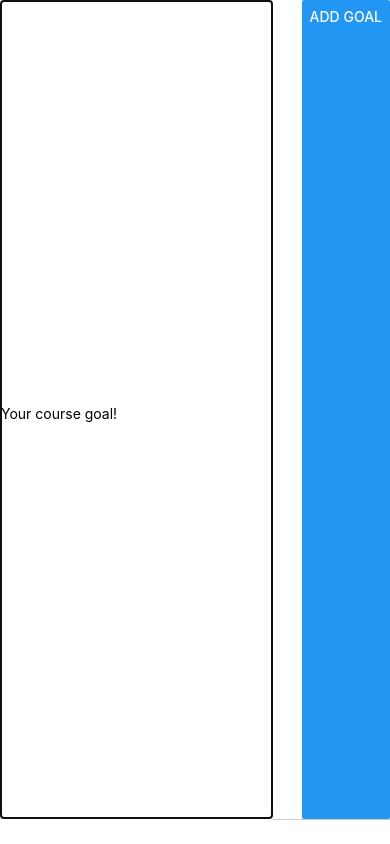
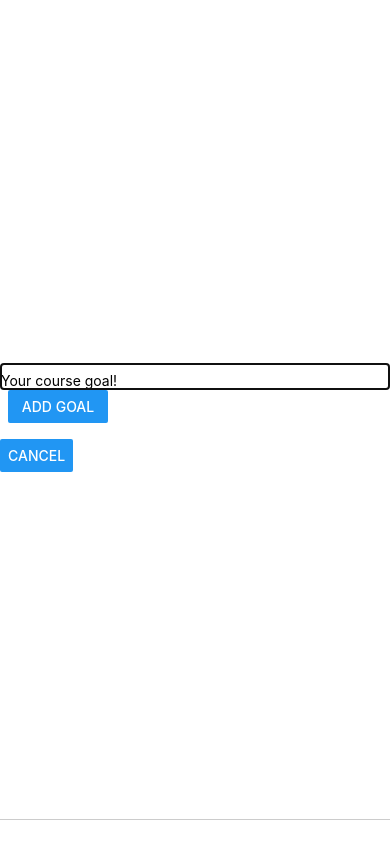
Before and after one commit to Adrion10/my-app, a React Native app: screen / in a window 390 px wide. Both pictures are taken after a click on the button "ADD NEW GOAL". Built offline with nearby package versions, Linux system fonts and the light colour scheme.

Commit message:
function endAddGoalHandler() {     setModalIsVisbel(false);

```diff
--- a/App.js
+++ b/App.js
@@ -59,17 +59,21 @@
   const [courseGoals, setCourseGoals] = useState([]);
   const [modalIsVisbel, setModalIsVisbel] = useState(false);
 
+  function startAddGoalHandler() {
+    setModalIsVisbel(true);
+  }
+  function endAddGoalHandler() {
+    setModalIsVisbel(false);
+  }
   function addGoalHandler(enteredGoalText) {
     // console.log(enteredGoalText);
     setCourseGoals((currentCourseGoals) => [
       ...currentCourseGoals,
       { text: enteredGoalText, id: Math.random().toString() },
     ]);
+    endAddGoalHandler();
   }
 
-  function startAddGoalHandler() {
-    setModalIsVisbel(true);
-  }
   function deleteGoalHandler(id) {
     setCourseGoals((currentCourseGoals) => {
       return currentCourseGoals.filter((goal) => goal.id !== id);
--- a/components/GoalInput.js
+++ b/components/GoalInput.js
@@ -22,7 +22,12 @@
           onChangeText={goalInputHandler}
           value={enteredGoalText}
         />
-        <Button title="Add Goal" onPress={addGoalHandler} />
+        <View style={styles.button}>
+          <Button title="Add Goal" onPress={addGoalHandler} />
+        </View>
+        <View style={styles.buttonContainer}>
+          <Button title="Cancel" />
+        </View>
       </View>
     </Modal>
   );
@@ -32,9 +37,10 @@
 const styles = StyleSheet.create({
   inputContainer: {
     flex: 1,
-    flexDirection: "row",
-    justifyContent: "space-between",
+    // flexDirection: "column",
+    justifyContent: "center",
     alignContent: "center",
+    paddingTop: 16,
     marginBottom: 24,
     borderBottomWidth: 1,
     borderBottomColor: "#cccccc",
@@ -42,8 +48,16 @@
   textInput: {
     borderWidth: 1,
     borderColor: "#cccccc",
-    width: "70%",
+    width: "100%",
     marginRight: 8,
     paddingTop: 8,
   },
+  buttonContainer: {
+    marginTop: 16,
+    flexDirection: "row",
+  },
+  button: {
+    width: 100,
+    marginHorizontal: 8,
+  },
 });
```
